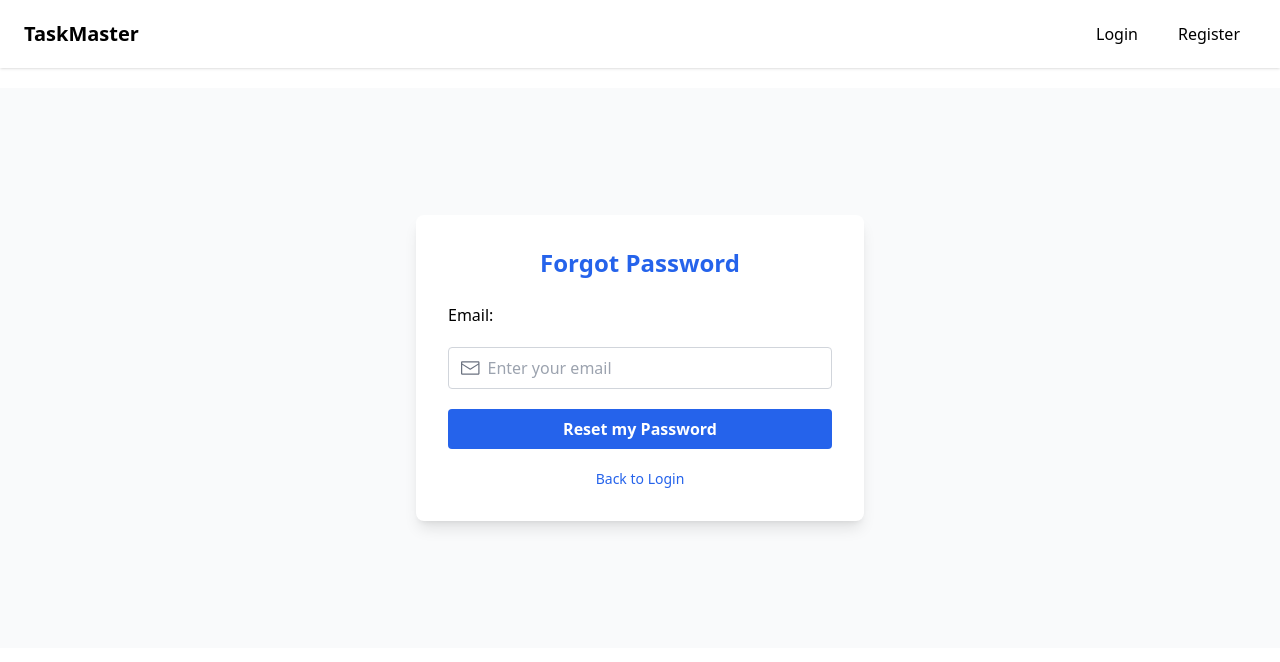
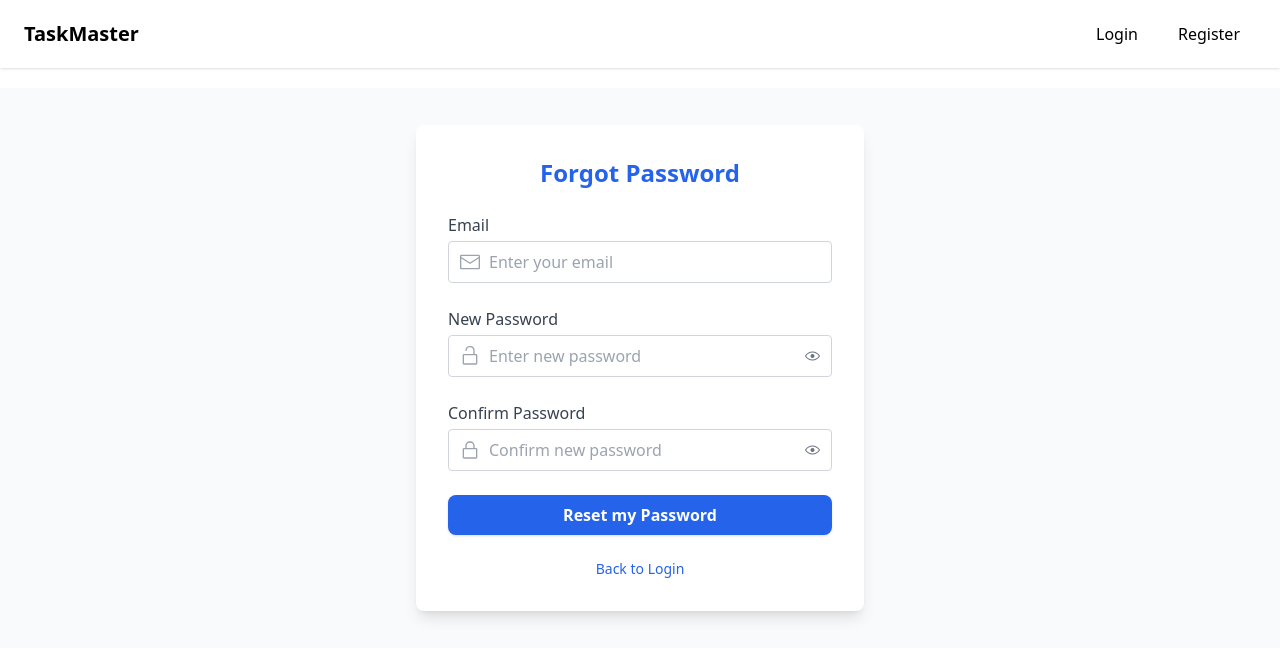
Before and after one commit to KirtanV19/Task-Manager, a React (Vite) app: page /forgot in a window 1280 px wide. Shown: the top 662 px of the page. Built offline with nearby package versions, Linux system fonts and the light colour scheme; what @radix-ui/themes would draw is missing.

Commit message:
Forgot Password

```diff
--- a/db.json
+++ b/db.json
@@ -61,7 +61,7 @@
     {
       "name": "Test",
       "email": "test@gmail.com",
-      "password": "Test@123",
+      "password": "Test@125",
       "role": "user",
       "userId": 1749635833165,
       "id": 2
--- a/src/components/ForgotPassword.jsx
+++ b/src/components/ForgotPassword.jsx
@@ -1,24 +1,78 @@
-import { EnvelopeClosedIcon } from "@radix-ui/react-icons";
+import {
+    EnvelopeClosedIcon,
+    LockOpen1Icon,
+    LockClosedIcon,
+    EyeNoneIcon,
+    EyeOpenIcon,
+} from "@radix-ui/react-icons";
 import { Link } from "react-router-dom";
+import { api } from "../api/client";
+import * as yup from "yup";
+import { useForm } from "react-hook-form";
+import { yupResolver } from "@hookform/resolvers/yup";
 import { useState } from "react";
-import Modal from "./Modal";
-import useModal from "../hooks/useModal";
-import ForgotPasswordPopup from "../utils/Popups/ForgotPasswordPopup";
+
+const schema = yup.object({
+    email: yup.string().email("Invalid email").required("Email is required"),
+    new: yup
+        .string()
+        .min(6, "Password must be at least 6 characters")
+        .required("New password is required"),
+    confirm: yup
+        .string()
+        .oneOf([yup.ref("new"), null], "Password must be same as new password")
+        .required("Confirm password is required"),
+});
 
 const ForgotPassword = () => {
-    const { isOpen, content, openModal, closeModal } = useModal();
+    const [showPasswordNew, setShowPasswordNew] = useState(false);
+    const [showPasswordConfirm, setShowPasswordConfirm] = useState(false);
 
-    const showPopup = () => {
-        openModal(
-            <ForgotPasswordPopup message="Captcha code has been send to your registered e-mail" />
-        );
-    };
+    const {
+        register,
+        handleSubmit,
+        formState: { errors },
+        setError,
+        reset,
+    } = useForm({
+        resolver: yupResolver(schema),
+        mode: "onTouched",
+        defaultValues: {
+            email: "",
+            new: "",
+            confirm: "",
+        },
+    });
 
-    const [email, setEmail] = useState("");
+    const onSubmit = async (data) => {
+        try {
+            // 1. Check if user exists
+            const users = await api.USERS.getAll({ params: { email: data.email } });
+            if (!Array.isArray(users) || users.length === 0) {
+                setError("email", { message: "Not authorized user" });
+                return;
+            }
+            const user = users[0];
 
-    const handleSubmit = () => {
-        showPopup();
-        setEmail("");
+            // 2. Check if new password is same as previous
+            if (user.password === data.new) {
+                setError("new", { message: "Please create unique password" });
+                return;
+            }
+
+            // 3. (confirm password is already checked by yup)
+
+            // 4. Update password
+            await api.USERS.patch({
+                id: user.id,
+                data: { password: data.new },
+            });
+
+            alert("Password updated successfully!");
+            reset();
+        } catch (error) {
+            alert("Something went wrong!", error);
+        }
     };
 
     return (
@@ -27,38 +81,97 @@ const ForgotPassword = () => {
                 <h2 className="text-2xl font-bold text-center text-blue-600 mb-6">
                     Forgot Password
                 </h2>
-                <form className="space-y-5" onSubmit={handleSubmit}>
-                    <label htmlFor="email">Email:</label>
-                    <div className="border border-gray-300 rounded focus-within:ring-2 focus-within:ring-blue-400 flex items-center px-3 py-2">
-                        <EnvelopeClosedIcon className="text-gray-500 cursor-pointer mr-2 w-5 h-5" />
+                <form className="space-y-6" onSubmit={handleSubmit(onSubmit)}>
+                    {/* Email Field */}
+                    <div>
+                        <label className="block mb-1 font-medium text-gray-700">Email</label>
+                        <div className="relative">
+                            <EnvelopeClosedIcon className="absolute left-3 top-1/2 -translate-y-1/2 text-gray-400 w-5 h-5" />
+                            <input
+                                type="email"
+                                placeholder="Enter your email"
+                                {...register("email")}
+                                className={`w-full pl-10 pr-4 py-2 border rounded focus:outline-none focus:ring-2 transition ${errors.email
+                                    ? "border-red-400 focus:ring-red-200 bg-red-50"
+                                    : "border-gray-300 focus:ring-blue-400"
+                                    }`}
+                            />
+                        </div>
+                        {errors.email && (
+                            <p className="text-red-500 text-xs mt-1">{errors.email.message}</p>
+                        )}
+                    </div>
 
-                        <input
-                            type="email"
-                            placeholder="Enter your email"
-                            value={email}
-                            onChange={(e) => setEmail(e.target.value)}
-                            required
-                            className="bg-transparent w-full outline-none placeholder-gray-400"
-                        />
+                    {/* New Password Field */}
+                    <div>
+                        <label className="block mb-1 font-medium text-gray-700">New Password</label>
+                        <div className="relative">
+                            <LockOpen1Icon className="absolute left-3 top-1/2 -translate-y-1/2 text-gray-400 w-5 h-5" />
+                            <input
+                                type={showPasswordNew ? "text" : "password"}
+                                placeholder="Enter new password"
+                                {...register("new")}
+                                className={`w-full pl-10 pr-10 py-2 border rounded focus:outline-none focus:ring-2 transition ${errors.new
+                                    ? "border-red-400 focus:ring-red-200 bg-red-50"
+                                    : "border-gray-300 focus:ring-blue-400"
+                                    }`}
+                            />
+                            <button
+                                type="button"
+                                onClick={() => setShowPasswordNew(!showPasswordNew)}
+                                className="absolute right-3 top-1/2 -translate-y-1/2 text-gray-500 hover:text-gray-700"
+                                tabIndex={-1}
+                            >
+                                {showPasswordNew ? <EyeNoneIcon /> : <EyeOpenIcon />}
+                            </button>
+                        </div>
+                        {errors.new && (
+                            <p className="text-red-500 text-xs mt-1">{errors.new.message}</p>
+                        )}
+                    </div>
+
+                    {/* Confirm Password Field */}
+                    <div>
+                        <label className="block mb-1 font-medium text-gray-700">Confirm Password</label>
+                        <div className="relative">
+                            <LockClosedIcon className="absolute left-3 top-1/2 -translate-y-1/2 text-gray-400 w-5 h-5" />
+                            <input
+                                type={showPasswordConfirm ? "text" : "password"}
+                                placeholder="Confirm new password"
+                                {...register("confirm")}
+                                className={`w-full pl-10 pr-10 py-2 border rounded focus:outline-none focus:ring-2 transition ${errors.confirm
+                                    ? "border-red-400 focus:ring-red-200 bg-red-50"
+                                    : "border-gray-300 focus:ring-blue-400"
+                                    }`}
+                            />
+                            <button
+                                type="button"
+                                onClick={() => setShowPasswordConfirm(!showPasswordConfirm)}
+                                className="absolute right-3 top-1/2 -translate-y-1/2 text-gray-500 hover:text-gray-700"
+                                tabIndex={-1}
+                            >
+                                {showPasswordConfirm ? <EyeNoneIcon /> : <EyeOpenIcon />}
+                            </button>
+                        </div>
+                        {errors.confirm && (
+                            <p className="text-red-500 text-xs mt-1">{errors.confirm.message}</p>
+                        )}
                     </div>
 
                     <button
                         type="submit"
-                        className="w-full bg-blue-600 text-white py-2 rounded hover:bg-blue-700 transition font-semibold"
+                        className="w-full bg-blue-600 text-white py-2 rounded-lg hover:bg-blue-700 transition font-semibold shadow"
                     >
                         Reset my Password
                     </button>
                     <Link
                         to="/login"
-                        className="block text-sm text-center text-blue-600 hover:text-blue-800 hover:cursor-pointer"
+                        className="block text-sm text-center text-blue-600 hover:text-blue-800 mt-2"
                     >
                         Back to Login
                     </Link>
                 </form>
             </div>
-            <Modal isOpen={isOpen} onClose={closeModal}>
-                {content}
-            </Modal>
         </div>
     );
 };
```
